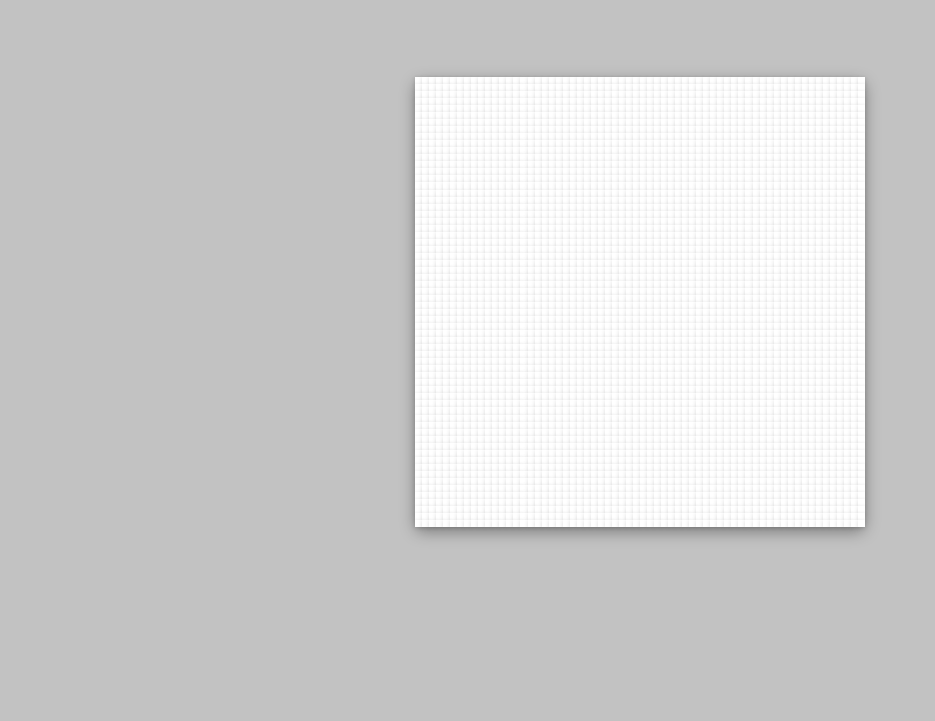
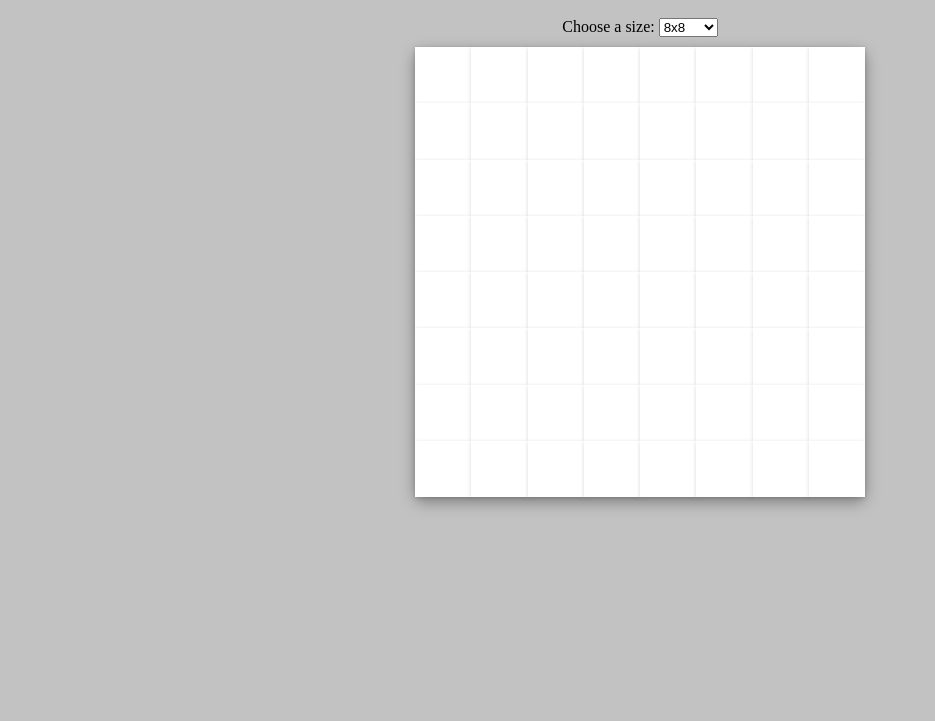
Before and after one commit to abdullah-per/etch-sketch-top, a plain HTML site: page index.html in a window 1280 px wide. Shown: the part 79-800 px from the top of the page, without its empty margins (0-935 px from the left). Drawn offline with Linux system fonts and the light colour scheme.

Commit message:
selector working and everything center aligned

```diff
--- a/index.html
+++ b/index.html
@@ -16,7 +16,7 @@
         <select name="size" id="size-selector">
             <option value="2">2x2</option>
             <option value="4">4x4</option>
-            <option value="8">8x8</option>
+            <option value="8" selected>8x8</option>
             <option value="16">16x16</option>
             <option value="32">32x32</option>
             <option value="64">64x64</option>
--- a/script.js
+++ b/script.js
@@ -1,4 +1,5 @@
 const container = document.querySelector(".box-container");
+const selector = document.querySelector("#size-selector");
 const totalSize = 450;
 
 function calcSize(amount) {
@@ -21,7 +22,13 @@ function drawBoxes(amount) {
     }
 }
 
-drawBoxes(64);
+//Initial
+drawBoxes(8);
+
+selector.addEventListener("change", (event) => {
+    drawBoxes(event.target.value);
+})
+
 
 container.addEventListener("mouseover", (event) => {
     event.target.style.backgroundColor = "black";
--- a/styles.css
+++ b/styles.css
@@ -6,19 +6,23 @@
 
 body {
     background-color: rgb(194, 194, 194);
+
+    display: flex;
+    flex-direction: column;
+    justify-content: center;
+    align-items: center;
 }
 
 h1 {
     margin-top: 20px;
-    text-align: center;
 }
 
 .selector {
-    margin: 0 auto;
+    margin-top: 40px;
 }
 
 .box-container {
-    margin: 80px auto;
+    margin-top: 10px;
 
     max-width: 450px;
     min-height: 450px;
```
